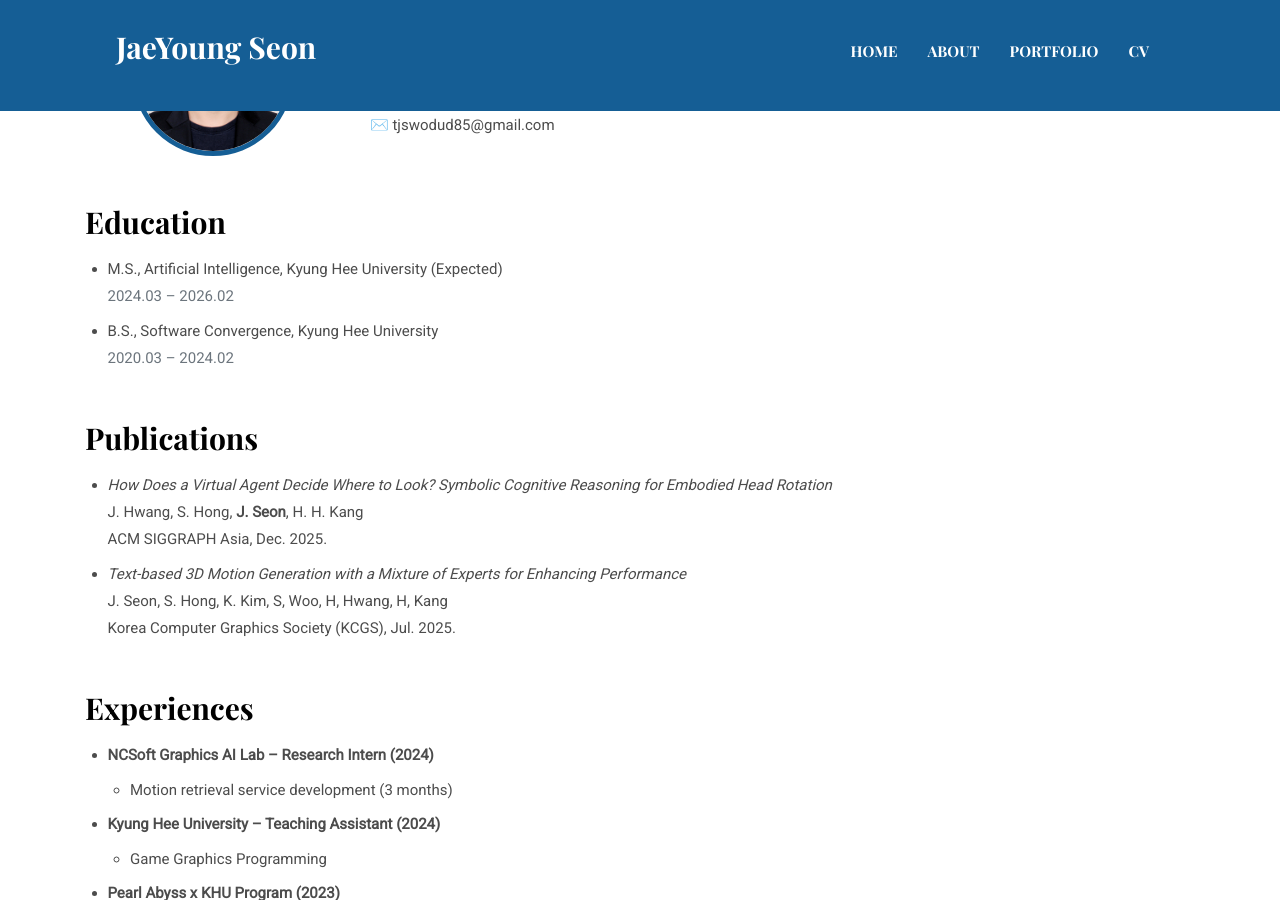
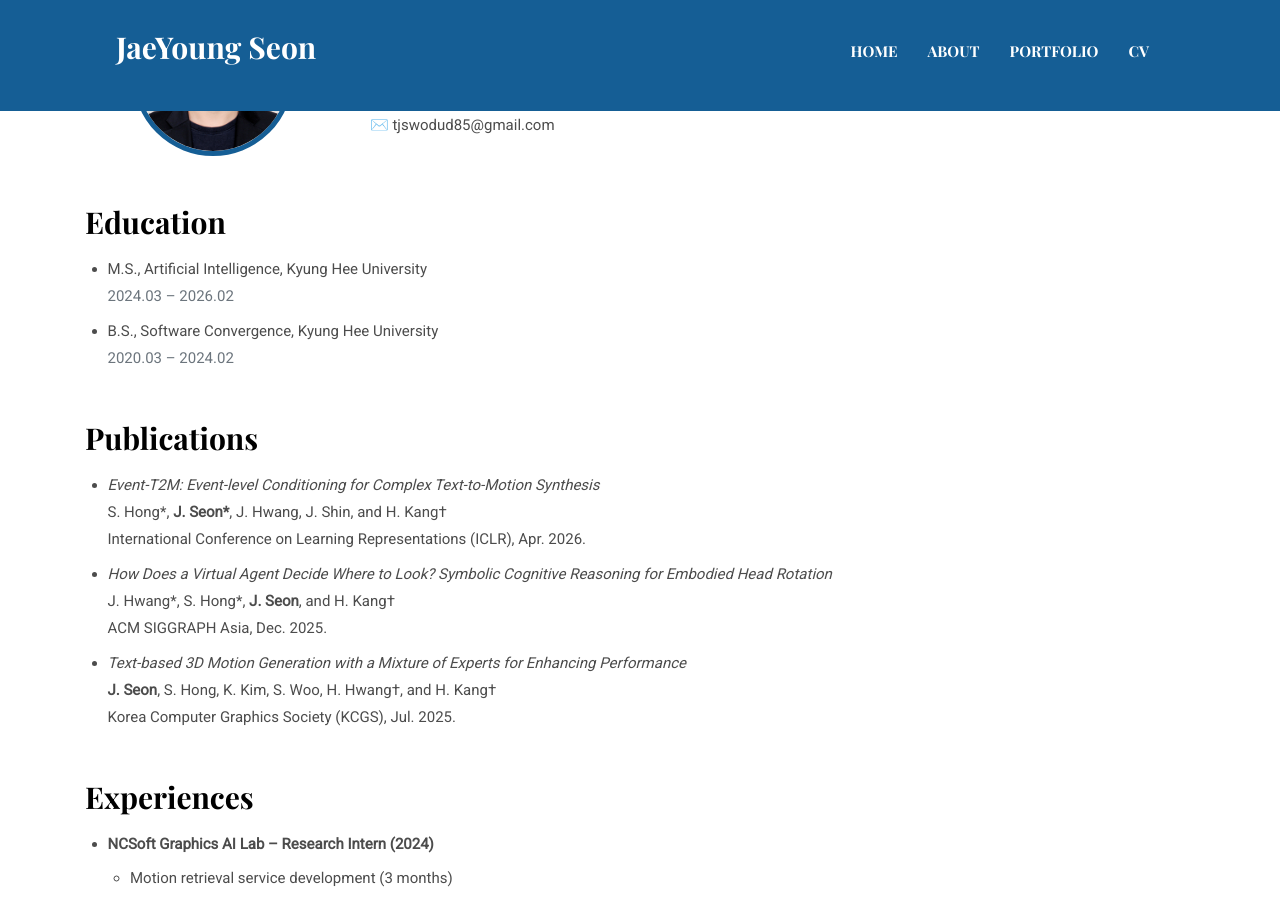
Before and after one commit to tjswodud/tjswodud.github.io, a Jekyll site: the page built from _pages/cv.html, in a window 1280 px wide and 900 px high, scrolled down 548 px. Built offline with Jekyll 4.4.1, drawn with Linux system fonts in a browser that asks for light colours; some web fonts are replaced.

Commit message:
change: changed cv

```diff
--- a/_pages/cv.html
+++ b/_pages/cv.html
@@ -49,7 +49,7 @@ title: CV
         <h3 class="mb-3">Education</h3>
         <ul>
         <li>
-            M.S., Artificial Intelligence, Kyung Hee University (Expected)<br>
+            M.S., Artificial Intelligence, Kyung Hee University<br>
             <span class="text-muted">2024.03 – 2026.02</span>
         </li>
         <li class="mt-2">
@@ -62,13 +62,18 @@ title: CV
         <h3 class="mt-5 mb-3">Publications</h3>
         <ul>
             <li>
+                <em>Event-T2M: Event-level Conditioning for Complex Text-to-Motion Synthesis</em><br>
+                S. Hong*, <strong>J. Seon*</strong>, J. Hwang, J. Shin, and H. Kang†<br>
+                International Conference on Learning Representations (ICLR), Apr. 2026.
+            </li>
+            <li>
                 <em>How Does a Virtual Agent Decide Where to Look? Symbolic Cognitive Reasoning for Embodied Head Rotation</em><br>
-            J. Hwang, S. Hong, <strong>J. Seon</strong>, H. H. Kang<br>
+                J. Hwang*, S. Hong*, <strong>J. Seon</strong>, and H. Kang†<br>
                 ACM SIGGRAPH Asia, Dec. 2025.
             </li>
             <li class="mt-2">
                 <em>Text-based 3D Motion Generation with a Mixture of Experts for Enhancing Performance</em><br>
-            J. Seon, S. Hong, K. Kim, S, Woo, H, Hwang, H, Kang<br>
+                <strong>J. Seon</strong>, S. Hong, K. Kim, S. Woo, H. Hwang†, and H. Kang†<br>
                 Korea Computer Graphics Society (KCGS), Jul. 2025.
             </li>
         </ul>
```
Lines whose indentation alone changed are shown as unchanged.
